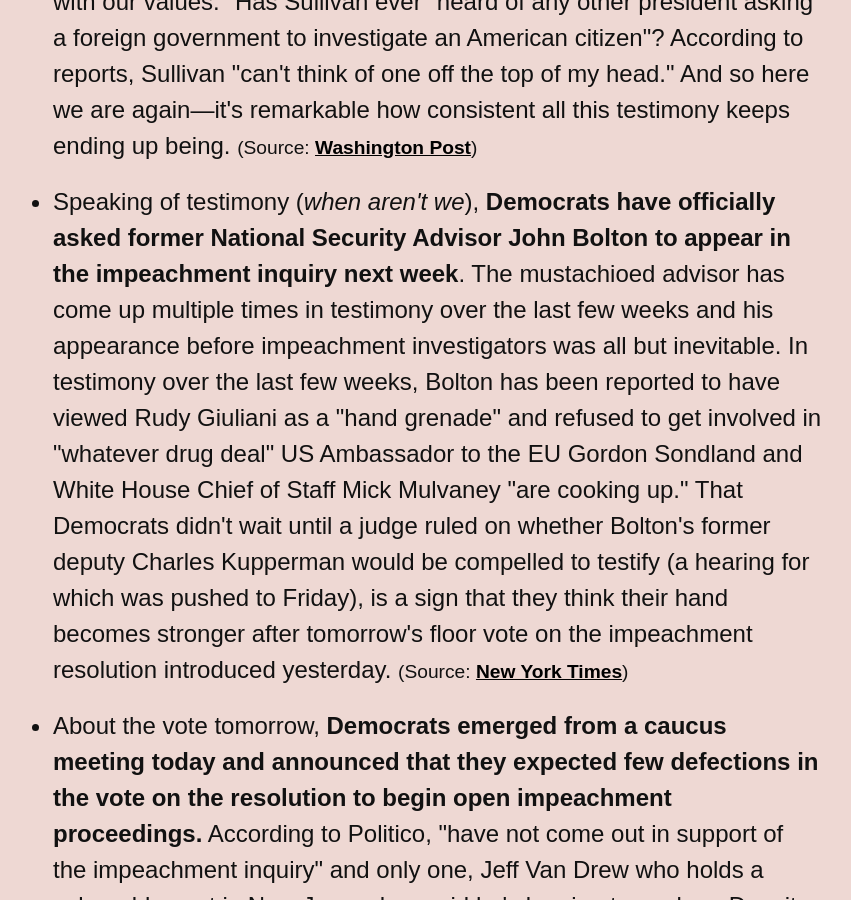
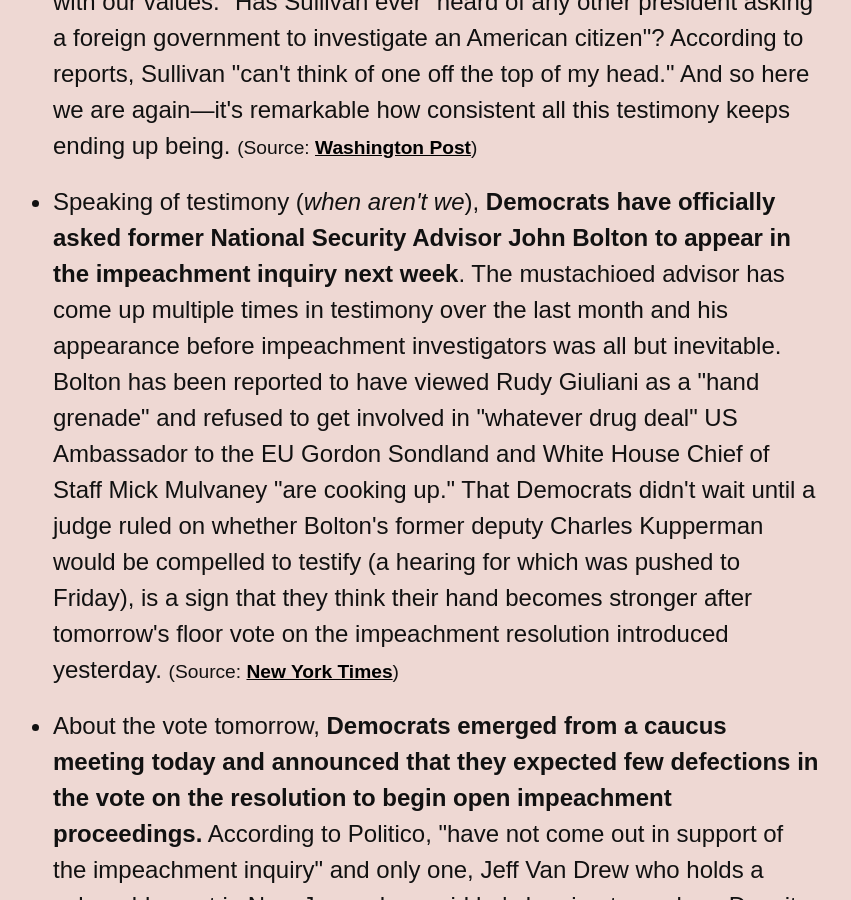
Before and after one commit to dansinker/impeachment.fyi, a Jekyll site: the page built from index.md, in a window 1280 px wide and 900 px high, scrolled down 1921 px. Shown: the whole window, without its empty margins (277-1128 px from the left). Built offline with Jekyll 4.4.1, drawn with Linux system fonts in a browser that asks for light colours; nearby versions of some CDN libraries; some web fonts are replaced; comment, search, counter and statistics services are not loaded.

Commit message:
bolton section shorted

```diff
--- a/_data/news.yml
+++ b/_data/news.yml
@@ -11,7 +11,7 @@ news:
   - item: A third State Department official also appeared on Capitol Hill today. <b>Deputy Secretary of State John Sullivan answered multiple impeachment-y questions during a confirmation hearing to become US ambassador to Russia.</b> While a confirmation hearing for an ambassador is not the normal setting for this type of inquiry, Democrats got right to the point with Sullivan. Did Rudy Giuliani try to smear ousted US ambassador to Ukraine Marie Yovanovitch? "I believe he was, yes." Should the president use the power of his office to get foreign countries to investigate political opponents? "I don't think that would be in accord with our values." Has Sullivan ever "heard of any other president asking a foreign government to investigate an American citizen"? According to reports, Sullivan "can't think of one off the top of my head." And so here we are again—it's remarkable how consistent all this testimony keeps ending up being.
     source: Washington Post
     url: https://www.washingtonpost.com/national-security/senate-democrats-grill-trumps-ambassador-pick-on-ukraine-impeachment/2019/10/30/351a00fa-fb1f-11e9-8190-6be4deb56e01_story.html
-  - item: Speaking of testimony (<i>when aren't we</i>), <b>Democrats have officially asked former National Security Advisor John Bolton to appear in the impeachment inquiry next week</b>. The mustachioed advisor has come up multiple times in testimony over the last few weeks and his appearance before impeachment investigators was all but inevitable. In testimony over the last few weeks, Bolton has been reported to have viewed Rudy Giuliani as a "hand grenade" and refused to get involved in "whatever drug deal" US Ambassador to the EU Gordon Sondland and White House Chief of Staff Mick Mulvaney "are cooking up." That Democrats didn't wait until a judge ruled on whether Bolton's former deputy Charles Kupperman would be compelled to testify (a hearing for which was pushed to Friday), is a sign that they think their hand becomes stronger after tomorrow's floor vote on the impeachment resolution introduced yesterday.
+  - item: Speaking of testimony (<i>when aren't we</i>), <b>Democrats have officially asked former National Security Advisor John Bolton to appear in the impeachment inquiry next week</b>. The mustachioed advisor has come up multiple times in testimony over the last month and his appearance before impeachment investigators was all but inevitable. Bolton has been reported to have viewed Rudy Giuliani as a "hand grenade" and refused to get involved in "whatever drug deal" US Ambassador to the EU Gordon Sondland and White House Chief of Staff Mick Mulvaney "are cooking up." That Democrats didn't wait until a judge ruled on whether Bolton's former deputy Charles Kupperman would be compelled to testify (a hearing for which was pushed to Friday), is a sign that they think their hand becomes stronger after tomorrow's floor vote on the impeachment resolution introduced yesterday.
     source: New York Times
     url: https://www.nytimes.com/2019/10/30/us/politics/trump-impeachment-inquiry-updates.html?action=click&module=Top%20Stories&pgtype=Homepage#link-19e6f381
   - item: About the vote tomorrow, <b>Democrats emerged from a caucus meeting today and announced that they expected few defections in the vote on the resolution to begin open impeachment proceedings.</b> According to Politico, "have not come out in support of the impeachment inquiry" and only one, Jeff Van Drew who holds a vulnerable seat in New Jersey has said he's leaning toward no. Despite a few potential no votes from Democrats, "I think most of us recognize transparency and articulation of process is in the best interest of the country and for the institution," said Rep Dean Phillips from Minnesota. No Republicans are expected to vote for the resolution. Shocker, I know.
```
